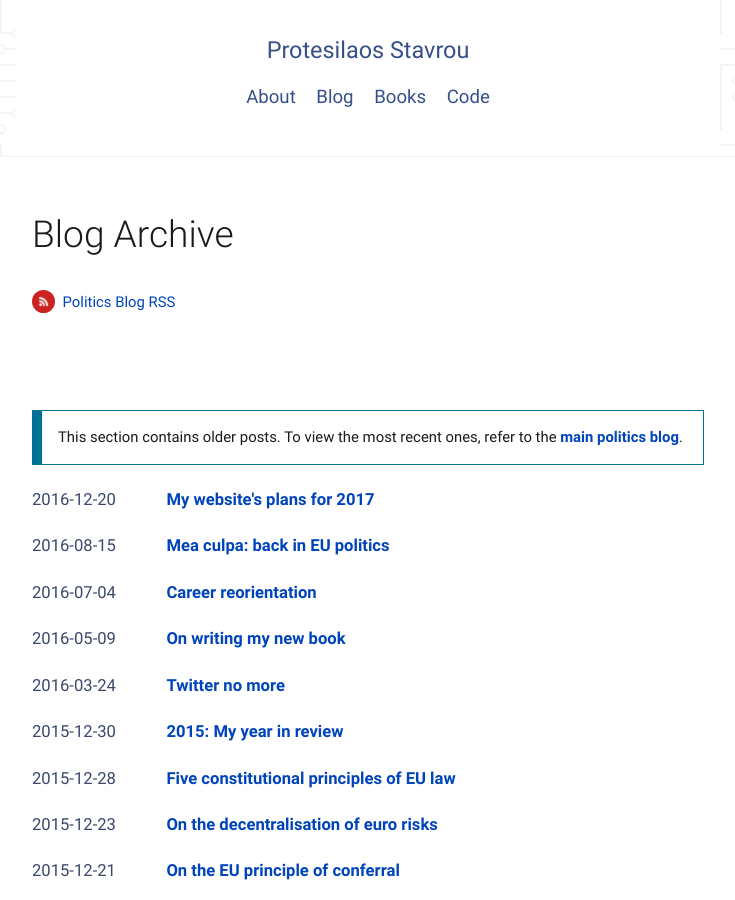
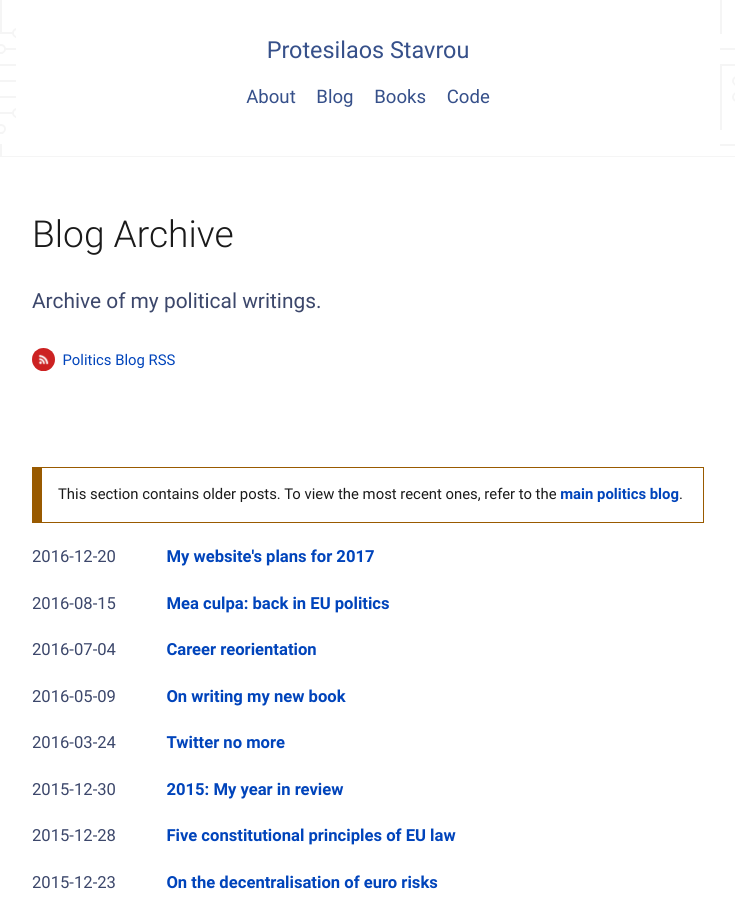
Before and after one commit to protesilaos/protesilaos.github.io, a Jekyll site: the page built from _pages/indices/blog-archive.html, in a window 1280 px wide and 900 px high. Shown: the whole window, without its empty margins (272-1007 px from the left). Built offline with Jekyll 4.4.1, drawn with Linux system fonts in a browser that asks for light colours.

Commit message:
Minor refinements.

```diff
--- a/_pages/indices/blog-archive.html
+++ b/_pages/indices/blog-archive.html
@@ -1,7 +1,8 @@
 ---
 layout: index
 title: "Blog Archive"
-excerpt: "Archive of my writings."
+subtitle: "Archive of my political writings."
+excerpt: "Archive of my political writings."
 index-feed:
   text: Politics Blog RSS
   url: "/feed.xml"
@@ -11,7 +12,7 @@ permalink: /blog-archive/
 
 <div class="index index-blog">
 
-    <p class="info index-notification">This section contains older posts. To view the most recent ones, refer to the <a href="/blog">main politics blog</a>.</p>
+    <p class="warn index-notification">This section contains older posts. To view the most recent ones, refer to the <a href="/blog">main politics blog</a>.</p>
 
     <ul>
     {% for archive in archives %}
```
